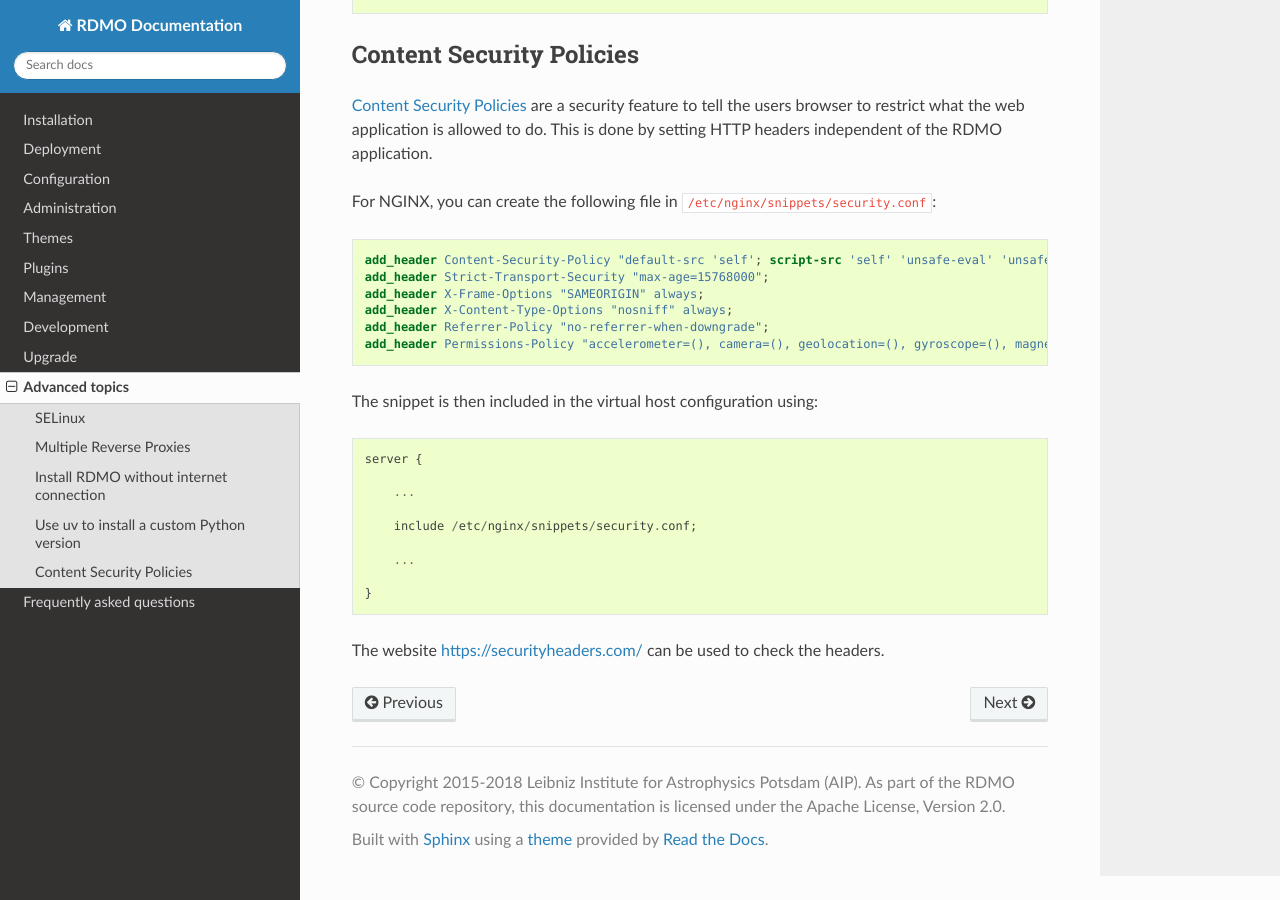
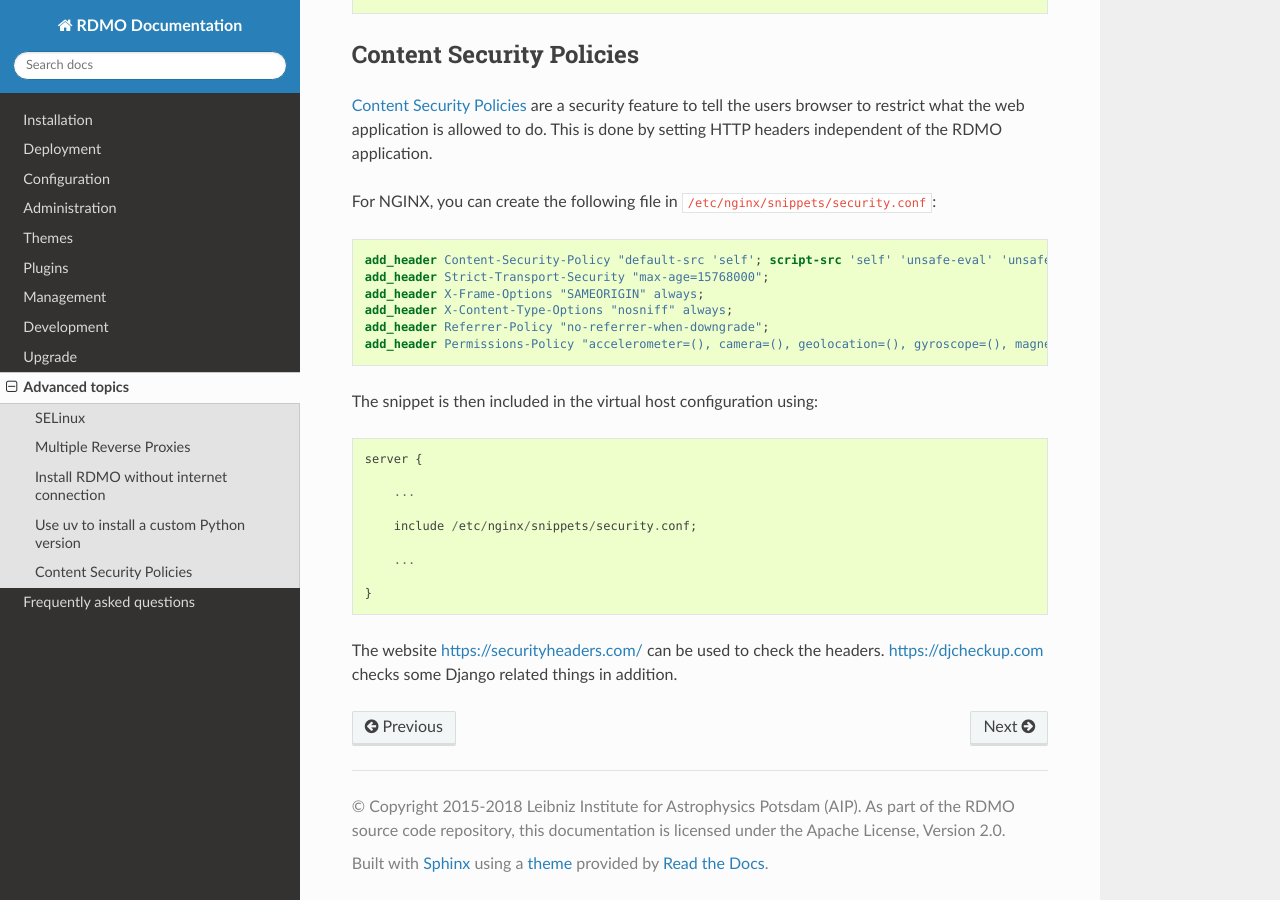
Before and after one commit to rdmorganiser/rdmo-docs, a Sphinx documentation site: the page built from docs/advanced/index.md, in a window 1280 px wide and 900 px high, scrolled down 1765 px. Built offline with Sphinx 7.4.7 and the Read the Docs theme 3.1.0, drawn with Linux system fonts in a browser that asks for light colours.

Commit message:
Add link to djcheckup.com

````diff
--- a/docs/advanced/index.md
+++ b/docs/advanced/index.md
@@ -101,4 +101,4 @@ server {
 }
 ```
 
-The website <https://securityheaders.com/> can be used to check the headers.
+The website <https://securityheaders.com/> can be used to check the headers. <https://djcheckup.com> checks some Django related things in addition.
````
